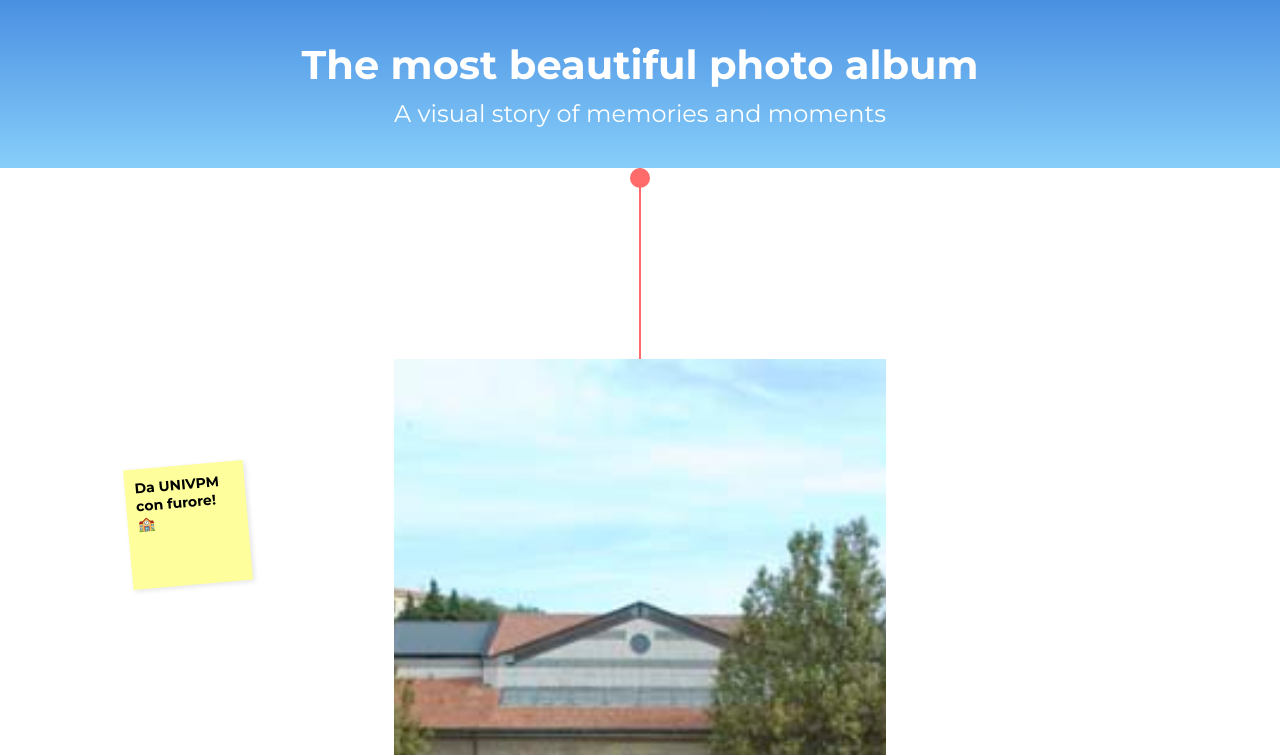
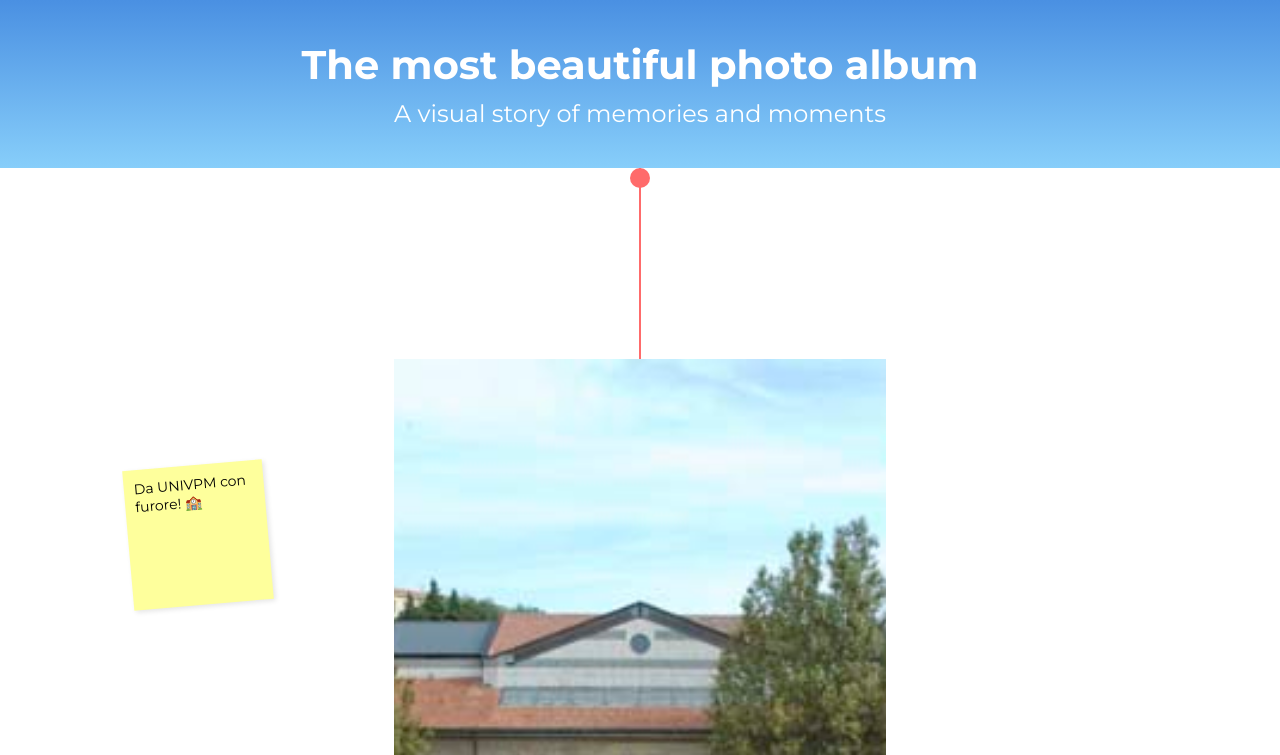
Before and after one commit to LeonardoAcquaroli/Digital-photo-book, a plain HTML site: page index.html in a window 1280 px wide. Shown: the top 755 px of the page. Drawn offline with Linux system fonts and the light colour scheme.

Commit message:
style of post it

```diff
--- a/index.html
+++ b/index.html
@@ -87,14 +87,14 @@
         .yarn::after { bottom: 0; }
         .post-it {
             position: absolute;
-            width: 100px;
-            height: 100px;
+            width: 120px;
+            height: 120px;
             padding: 10px;
             box-shadow: 2px 2px 5px rgba(0,0,0,0.1);
             cursor: pointer;
             transition: all 0.3s ease;
             z-index: 2;
-            font-weight: 700;
+            font-weight: 500;
             font-size: 14px;
         }
         .post-it:nth-child(odd) {
```
